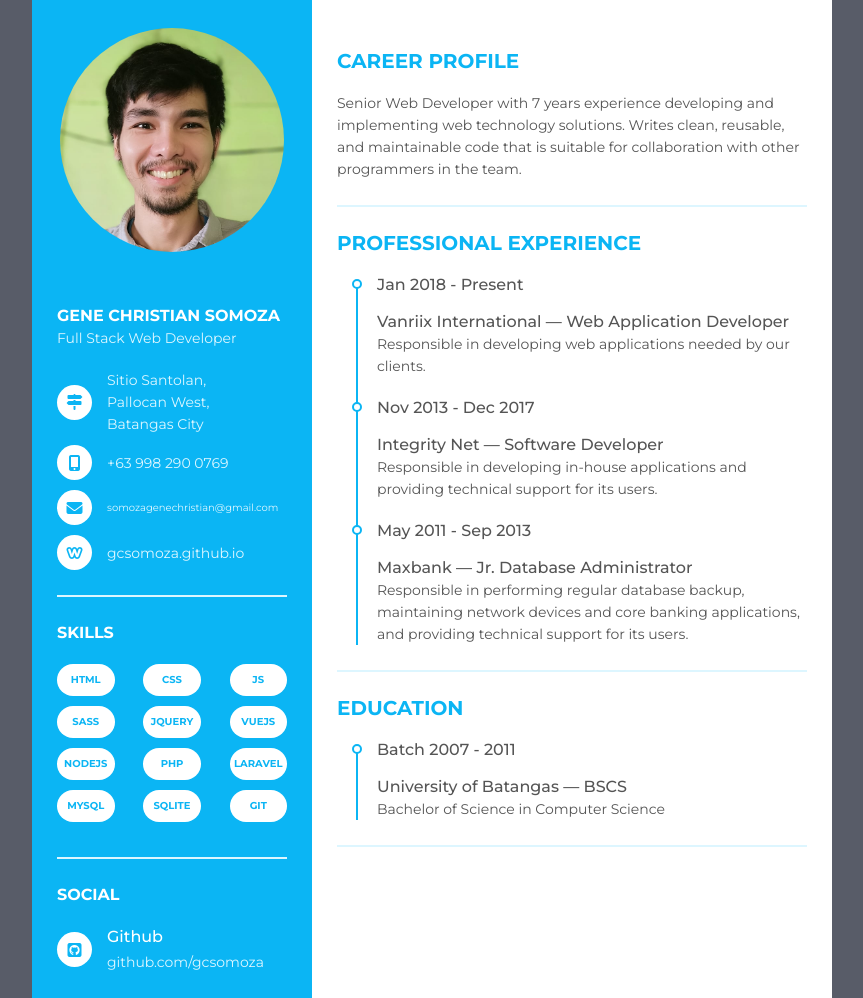
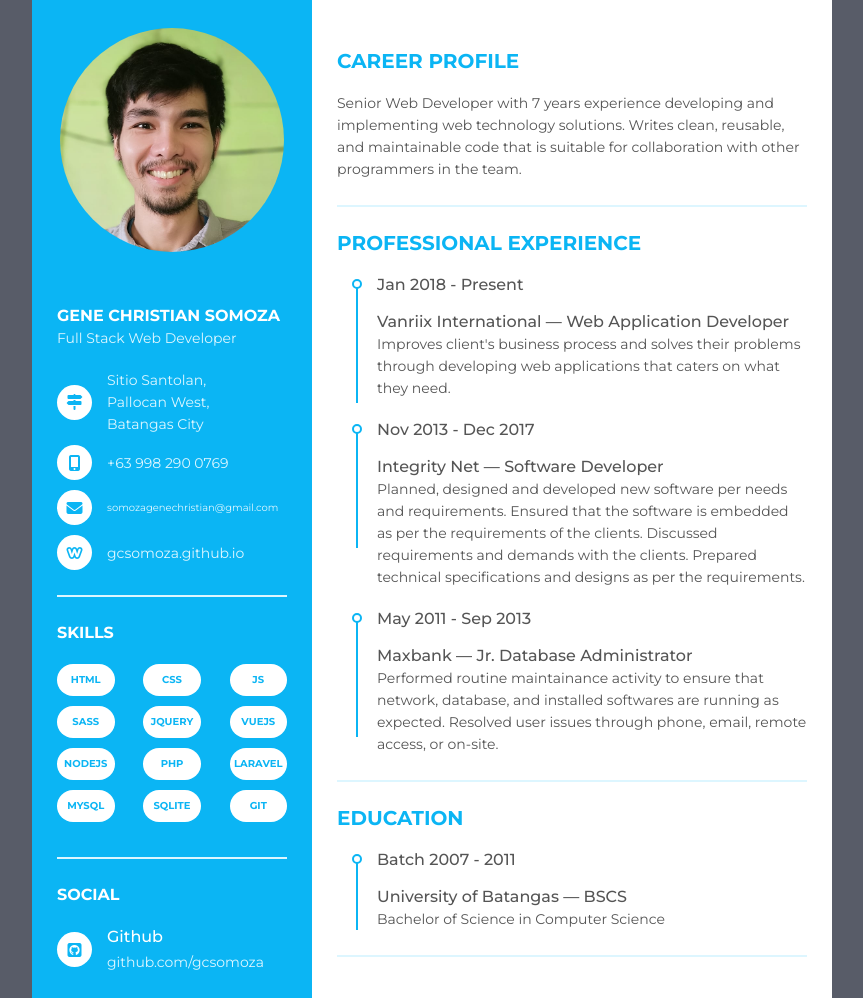
Before and after one commit to gcsomoza/resume, a plain HTML site: page Resume-CV-Design/index.html in a window 1280 px wide. Shown: the whole page, without its empty margins (208-1071 px from the left). Drawn offline with Linux system fonts and the light colour scheme.

Commit message:
Update resume

```diff
--- a/Resume-CV-Design/index.html
+++ b/Resume-CV-Design/index.html
@@ -143,21 +143,21 @@
               <div class="date">Jan 2018 - Present</div>
               <div class="info">
                      <p class="company semi-bold">Vanriix International — Web Application Developer</p>
-                  <p>Responsible in developing web applications needed by our clients.</p>
+                  <p>Improves client's business process and solves their problems through developing web applications that caters on what they need.</p>
                 </div>
             </li>
             <li>
                 <div class="date">Nov 2013 - Dec 2017</div>
                 <div class="info">
                      <p class="semi-bold">Integrity Net — Software Developer</p>
-                  <p>Responsible in developing in-house applications and providing technical support for its users.</p>
+                  <p>Planned, designed and developed new software per needs and requirements. Ensured that the software is embedded as per the requirements of the clients. Discussed requirements and demands with the clients. Prepared technical specifications and designs as per the requirements.</p>
                 </div>
             </li>
             <li>
               <div class="date">May 2011 - Sep 2013</div>
               <div class="info">
                      <p class="semi-bold">Maxbank — Jr. Database Administrator</p>
-                  <p>Responsible in performing regular database backup, maintaining network devices and core banking applications, and providing technical support for its users.</p>
+                  <p>Performed routine maintainance activity to ensure that network, database, and installed softwares are running as expected. Resolved user issues through phone, email, remote access, or on-site.</p>
                 </div>
             </li>
         </ul>
```
Also changed, not shown: 1 other file.
